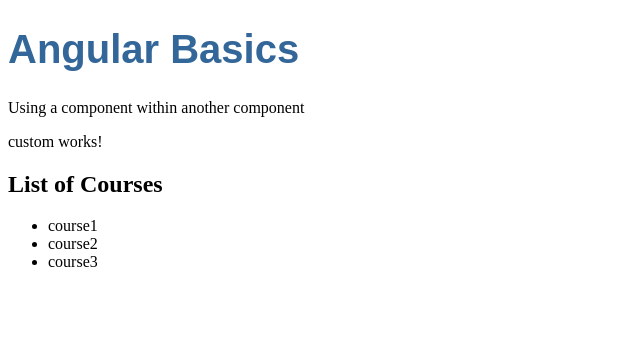
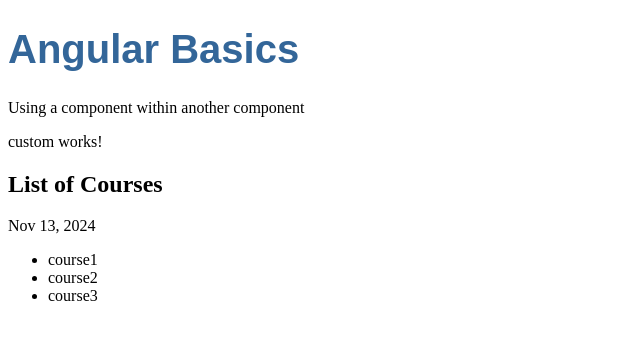
Before and after one commit to ShareghYusefi/angular_basics, an Angular app: page / in a window 1280 px wide. Shown: the top 340 px of the page, without its empty margins (0-640 px from the left). Built offline with nearby package versions, Linux system fonts and the light colour scheme.

Commit message:
pipes: used to convert values

```diff
--- a/src/app/course/course.component.html
+++ b/src/app/course/course.component.html
@@ -1,4 +1,6 @@
 <h2>{{ title }}</h2>
+<!-- Pipes: | is used to apply a pipe to a value -->
+<p>{{ date | date }}</p>
 <ul>
   <li *ngFor="let course of courses">
     {{ course }}
--- a/src/app/course/course.component.ts
+++ b/src/app/course/course.component.ts
@@ -1,16 +1,17 @@
-import { NgForOf } from '@angular/common';
+import { DatePipe, NgForOf } from '@angular/common';
 import { Component } from '@angular/core';
 import { CoursesService } from '../courses.service';
 
 @Component({
   selector: 'course',
   standalone: true,
-  imports: [NgForOf],
+  imports: [NgForOf, DatePipe],
   templateUrl: './course.component.html',
   styleUrl: './course.component.css',
 })
 export class CourseComponent {
   title = 'List of Courses';
+  date = new Date();
   // initialize the courses property with an empty array
   courses: string[];
 
```
